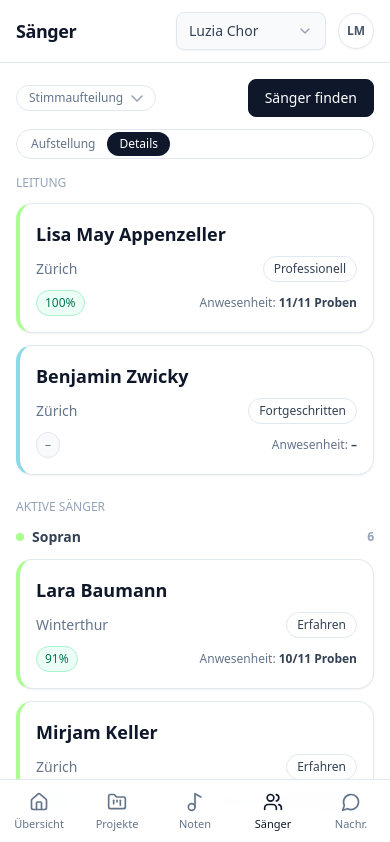
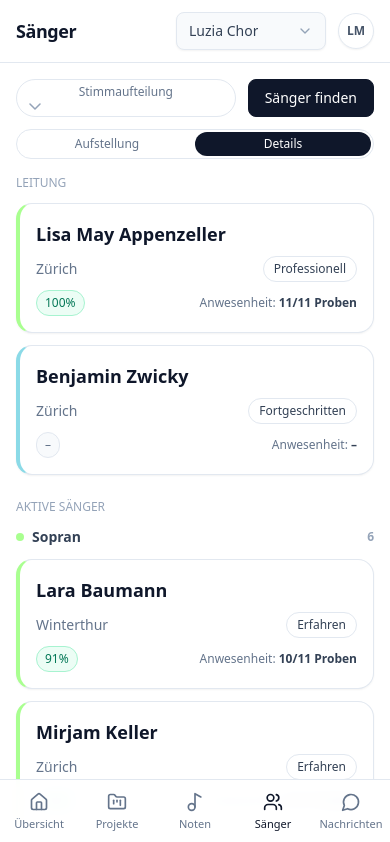
Before and after one commit to TechvibeVentures/Choirmaster, a Next.js app: page /people in a window 390 px wide. Shown: the top 842 px of the page. Built offline with nearby package versions, Linux system fonts and the light colour scheme.

Commit message:
Adjust mobile labels and controls

```diff
--- a/app/(app)/people/page.tsx
+++ b/app/(app)/people/page.tsx
@@ -241,7 +241,7 @@ export default function PeoplePage() {
             <button
               type="button"
               onClick={() => setVoiceSplitOpen((prev) => !prev)}
-              className="flex items-center gap-2 rounded-full border border-slate-200 px-3 py-1 text-xs text-slate-500"
+              className="w-full flex-1 min-w-[140px] justify-between gap-2 rounded-full border border-slate-200 px-3 py-1 text-xs text-slate-500 sm:w-auto sm:flex-none"
             >
               Stimmaufteilung
               <span className="text-slate-400">
@@ -271,11 +271,11 @@ export default function PeoplePage() {
               Sänger finden
             </button>
           </div>
-          <div className="flex rounded-full border border-slate-200 bg-white p-0.5">
+          <div className="flex w-full flex-1 min-w-[140px] rounded-full border border-slate-200 bg-white p-0.5 sm:w-auto sm:flex-none">
             <button
               type="button"
               onClick={() => setView("seating")}
-              className={`rounded-full px-3 py-1 text-xs transition ${
+              className={`flex-1 rounded-full px-3 py-1 text-xs transition ${
                 view === "seating"
                   ? "bg-slate-900 text-white"
                   : "text-slate-500 hover:text-slate-700"
@@ -286,7 +286,7 @@ export default function PeoplePage() {
             <button
               type="button"
               onClick={() => setView("list")}
-              className={`rounded-full px-3 py-1 text-xs transition ${
+              className={`flex-1 rounded-full px-3 py-1 text-xs transition ${
                 view === "list"
                   ? "bg-slate-900 text-white"
                   : "text-slate-500 hover:text-slate-700"
--- a/components/navItems.tsx
+++ b/components/navItems.tsx
@@ -9,7 +9,6 @@ export const navItems = [
   { label: strings.nav.people, href: "/people", icon: Users },
   {
     label: strings.nav.communication,
-    mobileLabel: "Nachr.",
     href: "/communication",
     icon: MessageCircle
   }
```
